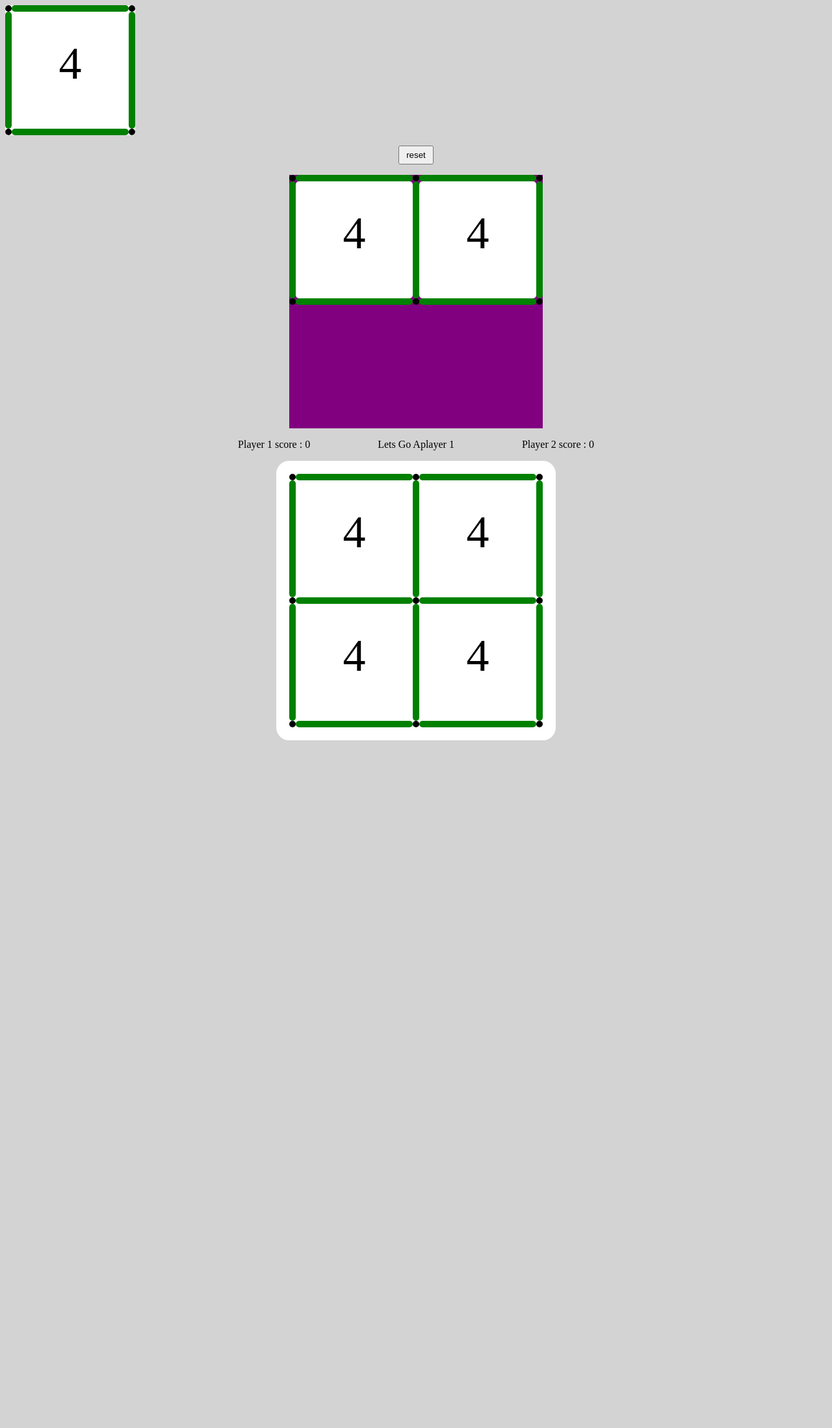
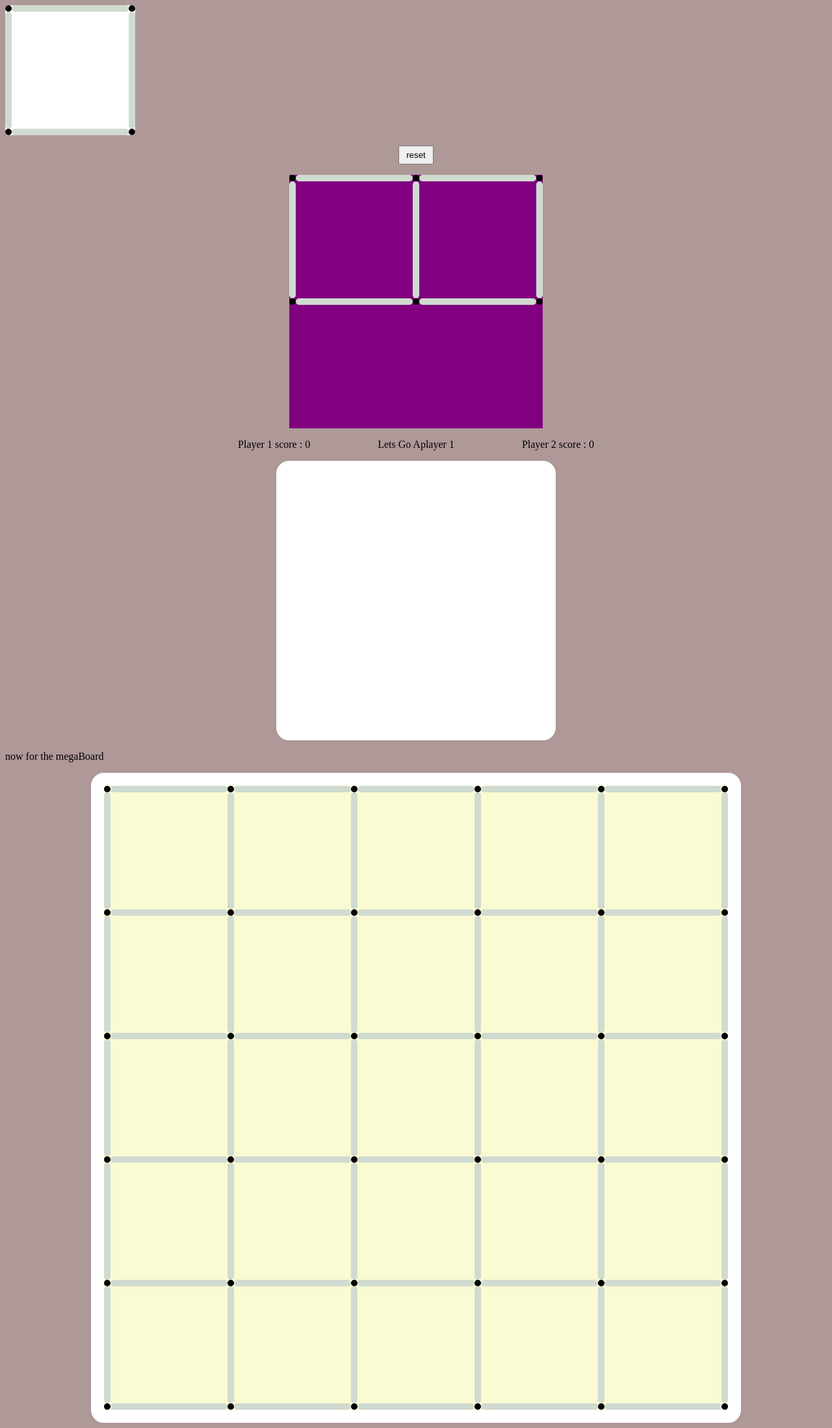
Before and after one commit to huwfernie/WDI-project-1, a PHP site: page / in a window 1280 px wide. Shown: the whole page at 65% size. Before the commit the page ends 1139 px from the top, so only its background shows below. Run offline with PHP 8.4, Linux system fonts and the light colour scheme; some libraries are stand-ins or nearby versions.

Commit message:
got the board to work for x by y

```diff
--- a/css/style.css
+++ b/css/style.css
@@ -5,7 +5,7 @@
 }*/
 
 body {
-  background-color: lightgrey;
+  background-color: #ae9898;
 
 }
 
@@ -35,8 +35,10 @@ body {
   text-align: center;
   vertical-align:top;
   padding-top: 40px;
-  /*visibility: hidden;*/
-
+  visibility: hidden;
+  background: white;
+  height: 180px;
+  width: 180px;
 }
 
 
@@ -51,12 +53,7 @@ body {
 
 }
 
-.centerpiece {
-  background: white;
-  height: 180px;
-  width: 180px;
-  /*vertical-align:top;*/
-}
+
 
 .node {
   background: black;
@@ -92,7 +89,7 @@ body {
 /* End of start-up styling */
 
 .active {
-  background: green;
+  background: #d0dbd0;
   vertical-align:top;
   cursor: pointer;
 }
@@ -106,7 +103,7 @@ body {
 
 
 .clicked {
-  background: lightblue;
+  background: #384b51;
   vertical-align:top;
 }
 
@@ -143,3 +140,15 @@ body {
   text-align: center;
   padding: 0 50px;
 }
+
+.megaBoard {
+  background: #fafad3;
+  width: 590px;
+  height: 590px;
+  border: 0px solid black;
+  box-sizing: content-box;-box;
+  overflow: auto;
+  margin: 0 auto;
+  border: 20px solid white;
+  border-radius: 20px;
+}
--- a/index.html
+++ b/index.html
@@ -26,15 +26,17 @@
         <div class="dynamicBoard">
         </div> <!--End fo Dynamic Board div -->
         <p>
-        <div class="updateDiv">
+        <div class="updateDiv"> <!--update div holds player info and scores-->
             <span class="update" id="left">1</span>
             <span class="update" id="middle">2</span>
             <span class="update" id="right">3</span>
         </div>
         </p>
         <div class="superBoard">
-        </div> <!--End fo Dynamic Board div -->
-
+        </div> <!--End fo super Board div - made with js -->
+        <p>now for the megaBoard</p>
+        <div class="megaBoard">
+        </div> <!--End fo mega Board div made better with js-->
 
       </main>
       <footer></footer>
--- a/js/app.js
+++ b/js/app.js
@@ -5,10 +5,12 @@ console.log('Hello Huw');
 
 $(() => {
 
+
+
 //this is some funky stuff, don't expect it to be here forever!! ----------
 
-  const x = 2;  // x and y are the number of boxes to make
-  const y = 2;  // on the board
+  const x = 5;  // x and y are the number of boxes to make
+  const y = 5;  // on the board
 
   let xNodes = null;  // these are the elements needed to make
   let yNodes = null;  // the boxes
@@ -19,6 +21,16 @@ $(() => {
   console.log(yNodes);  // test
 
   let idCount = 1;  // counter for giving each element a unique id
+
+  // the start of the bit that makes the mega-board board!
+
+  //board width = x * 200 in px while each box is 100px total - 0 for the missing last node;
+  const boardWidth = 200 + ((x-1)*190);
+  const boardHeight = 200 + ((y-1)*190);
+
+  $('.megaBoard').css('width', `${boardWidth}px`);
+  $('.megaBoard').css('height', `${boardHeight}px`);
+
 
   const evenRow = ['node','topBar'];
   const oddRow = ['sideBar','centerpiece'];
@@ -51,7 +63,8 @@ $(() => {
 
       // finally create the div with class of thisDiv and id of idCount
       console.log(`buliding you a ${thisDiv} with id ${idCount}`);
-      $('.superBoard').append(`<div class=${thisDiv} id=${idCount}>`);
+      //$('.superBoard').append(`<div class=${thisDiv} id=${idCount}>`);
+      $('.megaBoard').append(`<div class=${thisDiv} id=${idCount}>`);
       //$('.superBoard').append(`<div class=${thisDiv}>`);
       // console.log(`id count ${idCount}`);
       idCount++;
@@ -293,6 +306,7 @@ $(() => {
     freeGo = 1;
     const initial = ((players[playerIndex]).split(''))[0];
     thisOne.html(initial);
+    thisOne.css('visibility', 'visible');
     playerScores[playerIndex]+=1;
     updatePlayerScores();
   }
@@ -305,9 +319,11 @@ $(() => {
   function whoWins(){
     if (playerScores[0] + playerScores[1] === ( x*y ) ){  // all squares guessed
       console.log(`we have a winner`);
-      if (playerScores[0] > playerScores[1]) {
+      if (playerScores[0] === playerScores[1]) {
+        $middle.html('We have a draw!!!');
+      } else if (playerScores[0] > playerScores[1]) {
         $middle.html('Player 1 wins');
-      } else {
+      } else { // player[1] > player[0]
         $middle.html('Player 2 wins');
       }
       $left.html('');
```
